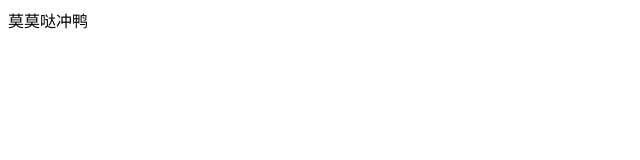
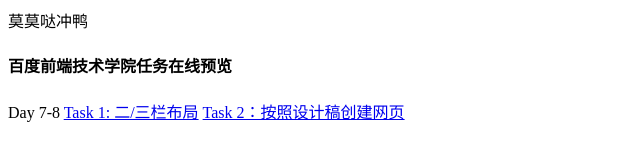
Before and after one commit to moyahuang/2020Flag, a plain HTML site: page index.html in a window 1280 px wide. Shown: the whole page, without its empty margins (0-640 px from the left). Drawn offline with Linux system fonts and the light colour scheme.

Commit message:
update index.html

```diff
--- a/index.html
+++ b/index.html
@@ -1,8 +1,13 @@
 <html>
 <head>
-<title>IIndex Page</title>
+<title>2020Flag Index</title>
 </head>
 <body>
 莫莫哒冲鸭
+
+<h4>百度前端技术学院任务在线预览</h4>
+<p>Day 7-8 <a href="https://moyahuang.github.io/2020Flag/BFE百度前端技术学院Tasks/D7-8/work1-layout-2-col-3-col.html">Task 1: 二/三栏布局</a>
+    <a href="https://moyahuang.github.io/2020Flag/BFE百度前端技术学院Tasks/D7-8/work2-layout.html">Task 2：按照设计稿创建网页</a></p>
+
 </body>
 </html>
```
